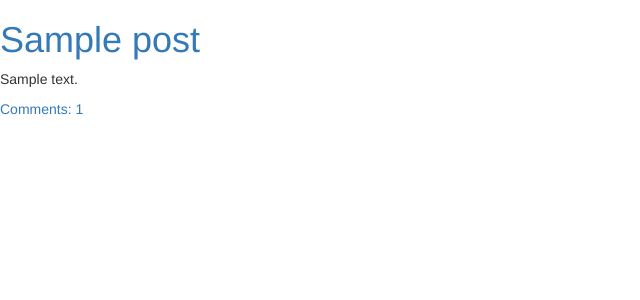
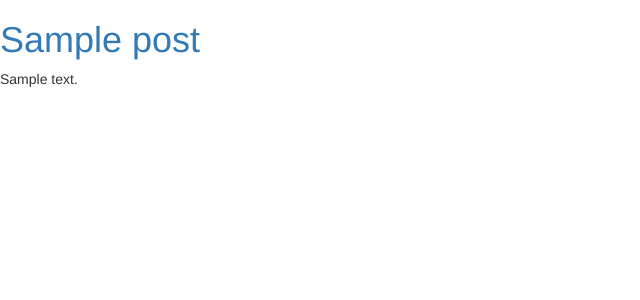
Before and after one commit to huiyeetan/my-first-blog, a Django app: template blog/templates/blog/post_list.html in a window 1280 px wide. Shown: the part 174-474 px from the top of the page, without its empty margins (0-640 px from the left). Run offline with Django 3.2, Linux system fonts and the light colour scheme; the template is opened without the code that fills it: values that come from a table or form of the project are taken from there, others are empty; tables that the repository leaves empty hold one stand-in row (values such as "Sample post"); some libraries are stand-ins or nearby versions.

Commit message:
Edited line 11 in post_list

```diff
--- a/blog/templates/blog/post_list.html
+++ b/blog/templates/blog/post_list.html
@@ -8,7 +8,7 @@
             </div>
             <h1><a href="{% url 'blog.views.post_detail' pk=post.pk %}">{{ post.title }}</a></h1>
             <p>{{ post.text|linebreaks }}</p>
-            <a href="{% url 'blog.views.post_detail' pk=post.pk %}">Comments: {{ post.comments.count }}</a>
+            <!--<a href="{% url 'blog.views.post_detail' pk=post.pk %}">Comments: {{ post.comments.count }}</a>-->
         </div>
     {% endfor %}
 {% endblock content %}
```
